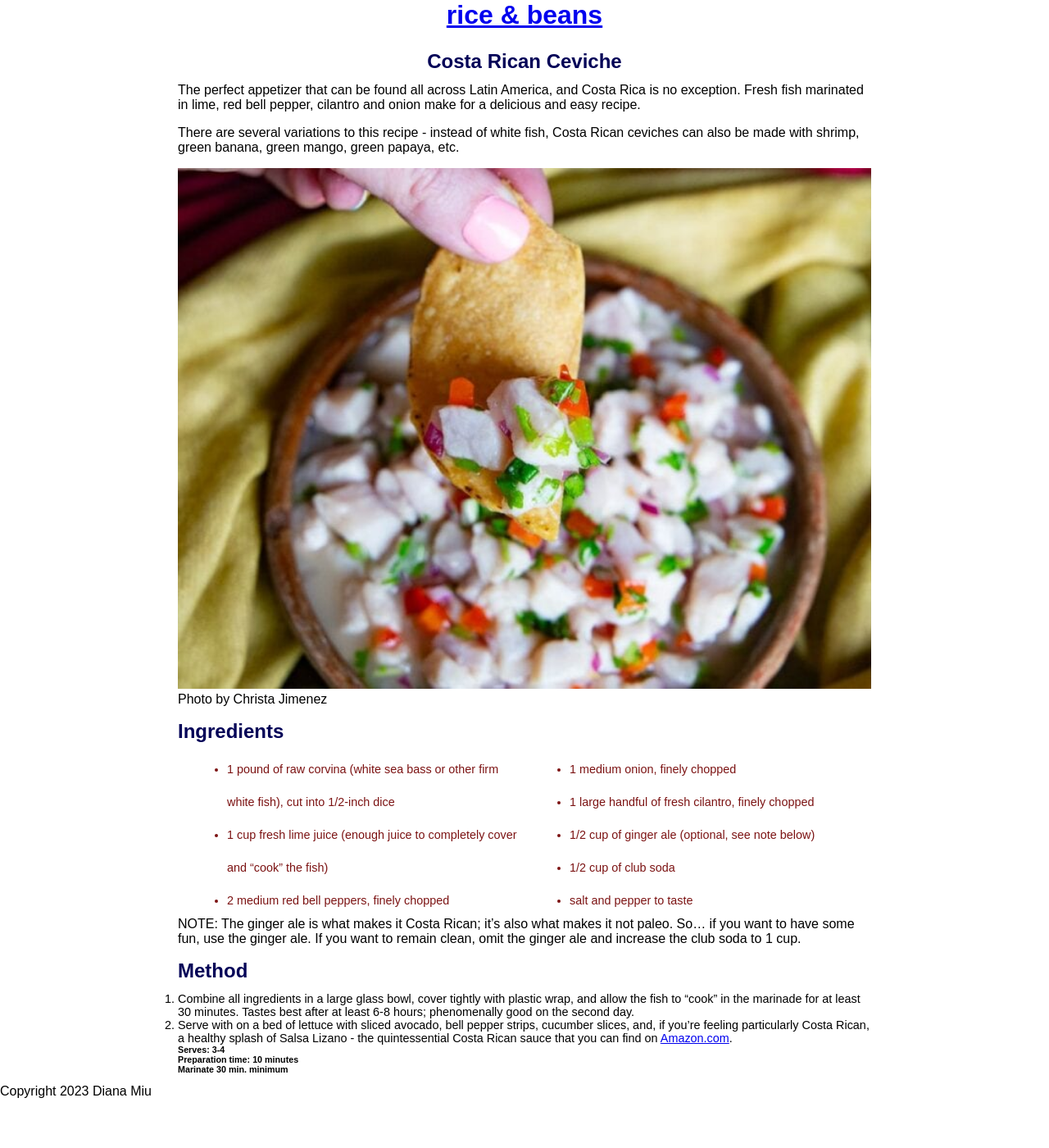
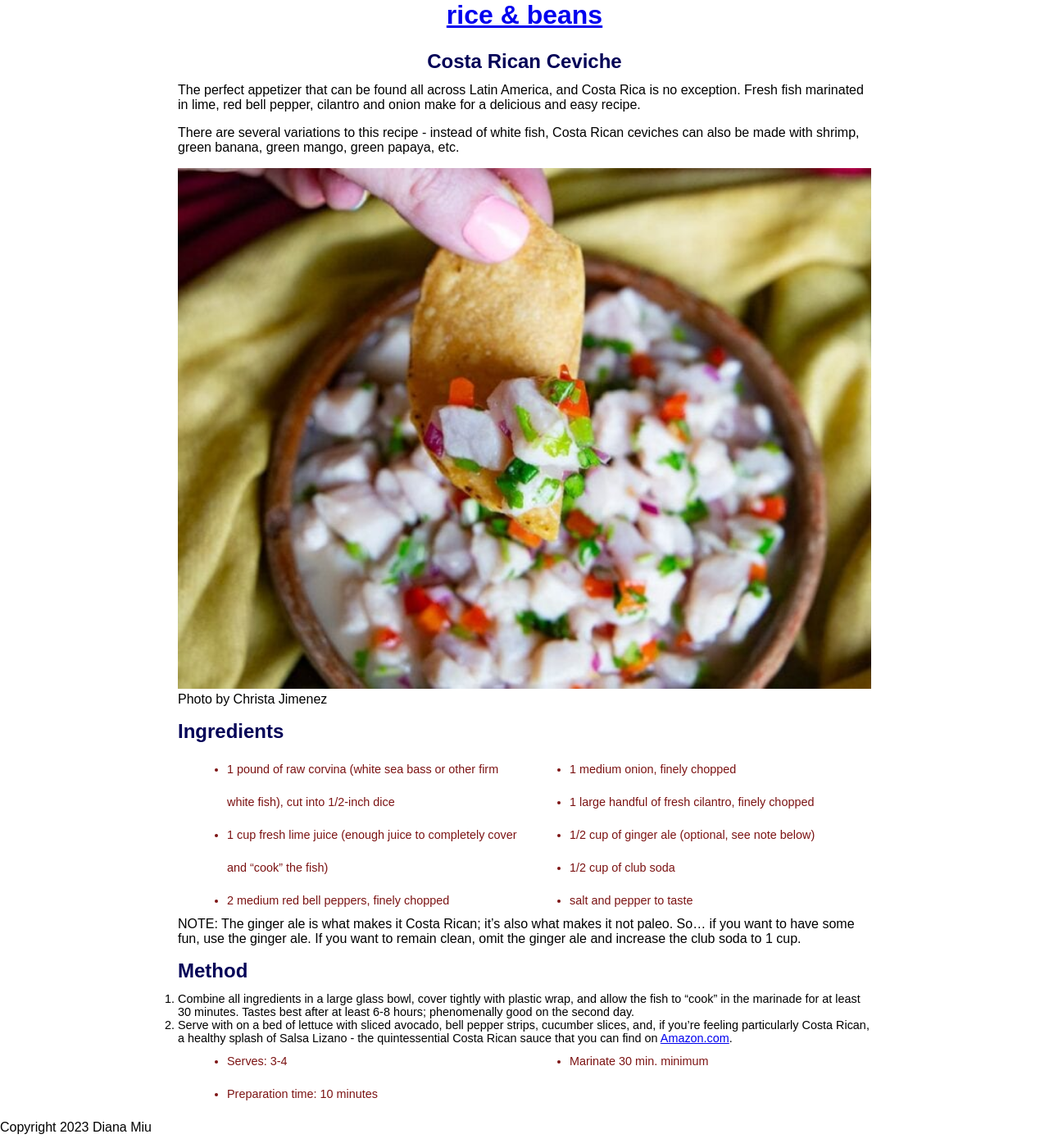
Before and after one commit to DianaMiu/recipesdiana, a Jekyll site: the page built from _recipes/recipe1.md, in a window 1280 px wide. Shown: the whole page at 82% size. Built offline with Jekyll 4.4.1, drawn with Linux system fonts in a browser that asks for light colours; before the commit the page ends 1356 px from its top, so only the background shows below that.

```diff
--- a/_recipes/recipe1.md
+++ b/_recipes/recipe1.md
@@ -29,8 +29,6 @@ NOTE: The ginger ale is what makes it Costa Rican; it’s also what makes it not
 1. Combine all ingredients in a large glass bowl, cover tightly with plastic wrap, and allow the fish to “cook” in the marinade for at least 30 minutes. Tastes best after at least 6-8 hours; phenomenally good on the second day.
 2. Serve with on a bed of lettuce with sliced avocado, bell pepper strips, cucumber slices, and, if you’re feeling particularly Costa Rican, a healthy splash of Salsa Lizano - the quintessential Costa Rican sauce that you can find on [Amazon.com](https://www.amazon.com/gp/product/B005TBURAI/ref=as_li_ss_tl?ie=UTF8&tag=roltheboo-20&linkCode=as2&camp=1789&creative=390957&creativeASIN=B005TBURAI).
 
-###### Serves: 3-4
-
-###### Preparation time: 10 minutes
-
-###### Marinate 30 min. minimum
+* Serves: 3-4
+* Preparation time: 10 minutes
+* Marinate 30 min. minimum
```
